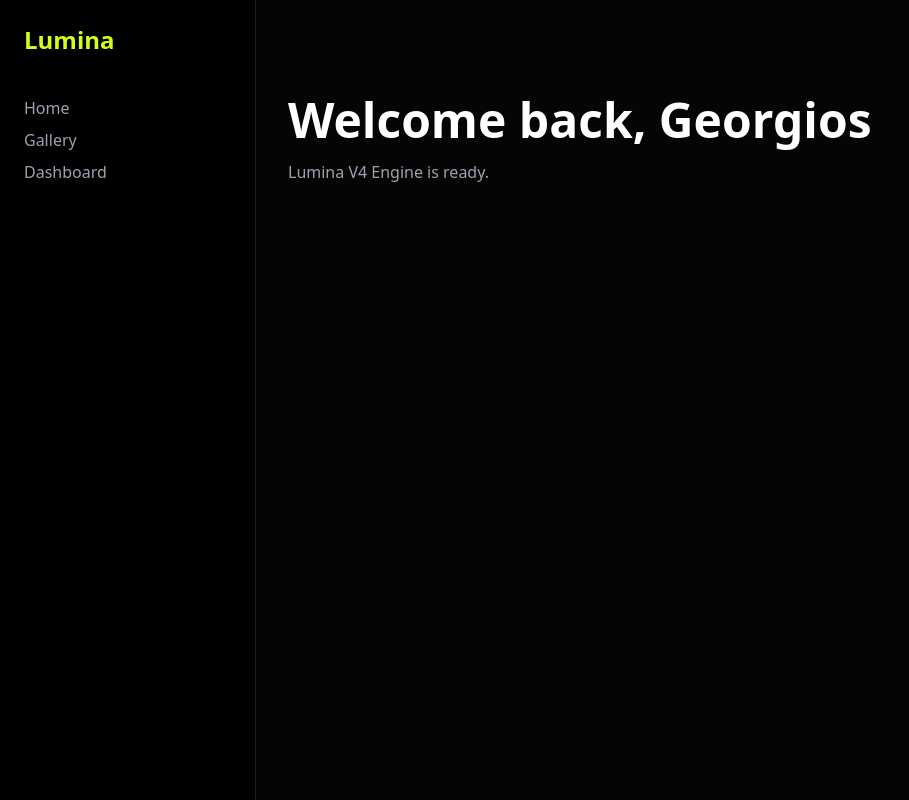
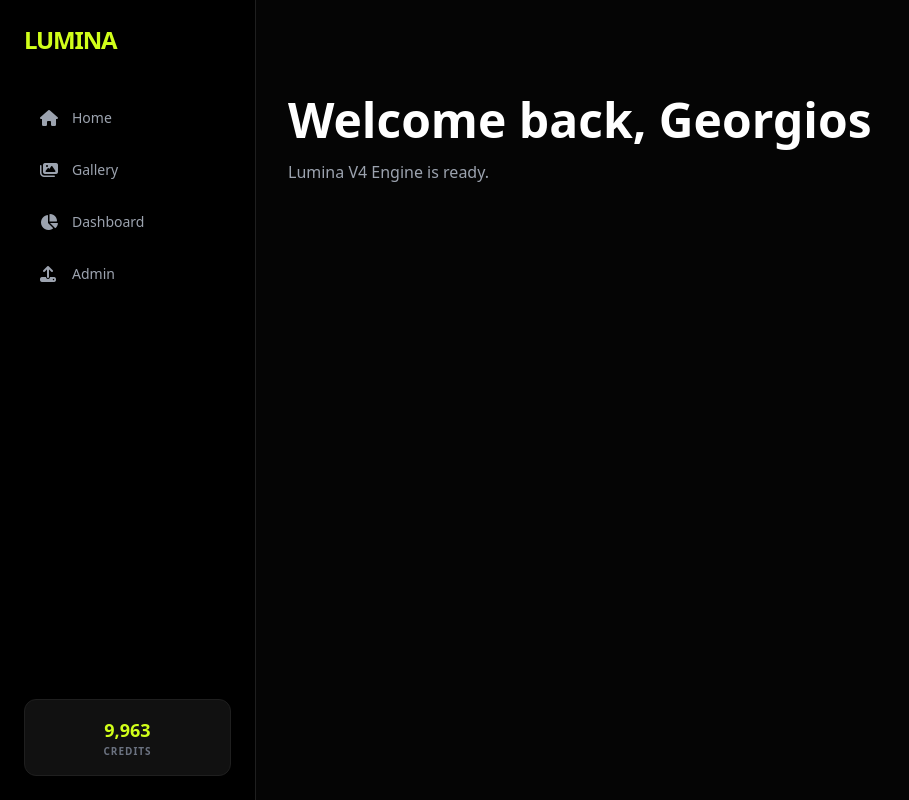
Before and after one commit to georgios1985/ultravist-official, a React (Create React App) app: page / in a window 1280 px wide. Shown: the whole page, without its empty margins (0-909 px from the left). Built offline with nearby package versions, Linux system fonts and the light colour scheme.

Commit message:
Update Navbar.jsx

```diff
--- a/src/components/Navbar.jsx
+++ b/src/components/Navbar.jsx
@@ -1,13 +1,30 @@
 import { Link } from "react-router-dom";
+import { useAuth } from "../contexts/AuthContext";
+
 export function Navbar() {
+  const { credits } = useAuth();
   return (
-    <nav className="fixed left-0 top-0 h-screen w-64 bg-black border-r border-[#1f1f1f] hidden md:flex flex-col p-6 z-50">
-      <div className="text-[#d1ff1a] font-bold text-2xl mb-10">Lumina</div>
-      <div className="space-y-2 flex flex-col">
-        <Link to="/" className="text-gray-400 hover:text-white">Home</Link>
-        <Link to="/gallery" className="text-gray-400 hover:text-white">Gallery</Link>
-        <Link to="/dashboard" className="text-gray-400 hover:text-white">Dashboard</Link>
+    <nav className="fixed left-0 top-0 h-screen w-64 bg-black border-r border-[#1f1f1f] flex flex-col p-6 z-50">
+      <div className="text-[#d1ff1a] font-bold text-2xl mb-10 tracking-tighter">LUMINA</div>
+      <div className="flex flex-col space-y-2">
+        <NavLink to="/" icon="fa-house" label="Home" />
+        <NavLink to="/gallery" icon="fa-images" label="Gallery" />
+        <NavLink to="/dashboard" icon="fa-chart-pie" label="Dashboard" />
+        <NavLink to="/admin" icon="fa-upload" label="Admin" />
+      </div>
+      <div className="mt-auto p-4 bg-[#111] border border-[#1f1f1f] rounded-xl text-center">
+        <div className="text-[#d1ff1a] font-bold text-lg">{credits.toLocaleString()}</div>
+        <div className="text-[10px] text-gray-500 font-bold uppercase tracking-widest">Credits</div>
       </div>
     </nav>
   );
 }
+
+function NavLink({ to, icon, label }) {
+  return (
+    <Link to={to} className="flex items-center gap-3 px-4 py-3 text-gray-400 hover:text-white hover:bg-[#111] rounded-lg transition-all">
+      <i className={`fa-solid ${icon} w-5`}></i>
+      <span className="font-medium text-sm">{label}</span>
+    </Link>
+  );
+}
```
